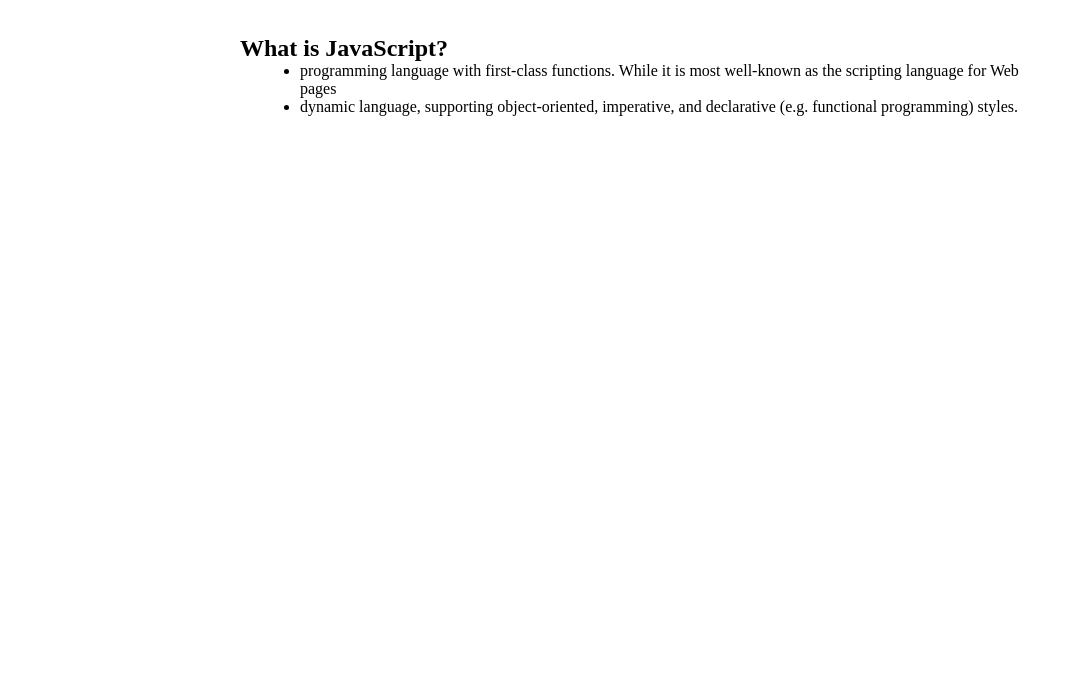
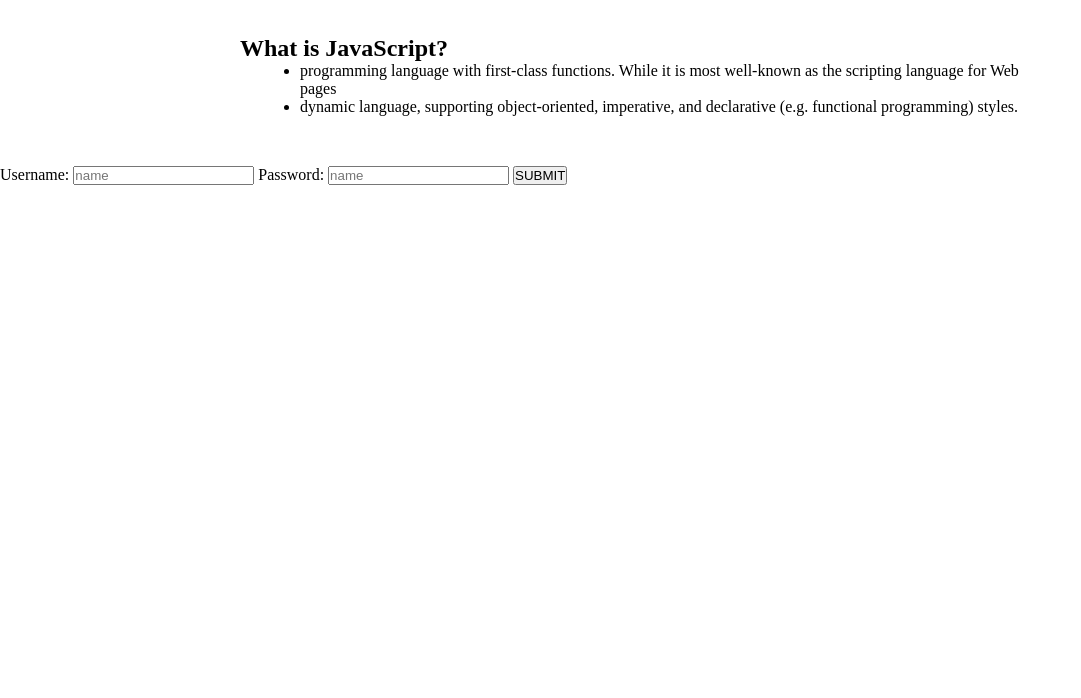
Before and after one commit to glynda/GitProjTesting, a website: page index.html in a window 1280 px wide. Shown: the part 102-800 px from the top of the page, without its empty margins (0-1081 px from the left). Drawn offline with Linux system fonts and the light colour scheme.

Commit message:
updated html

```diff
--- a/index.html
+++ b/index.html
@@ -21,6 +21,14 @@
 
       </p>
     </div>
+    <form class="custinfo">
+      <label for="user">Username:</label>
+      <input class="username" type="text" placeholder="name">
+      <label for="password">Password:</label>
+      <input class="password" type="password" placeholder="name">
+      <button class="btnSubmit" type="button">SUBMIT</button>
+    </form>
+
     <script src="/jstesting/index.js"></script>
   </body>
 </html>
```
